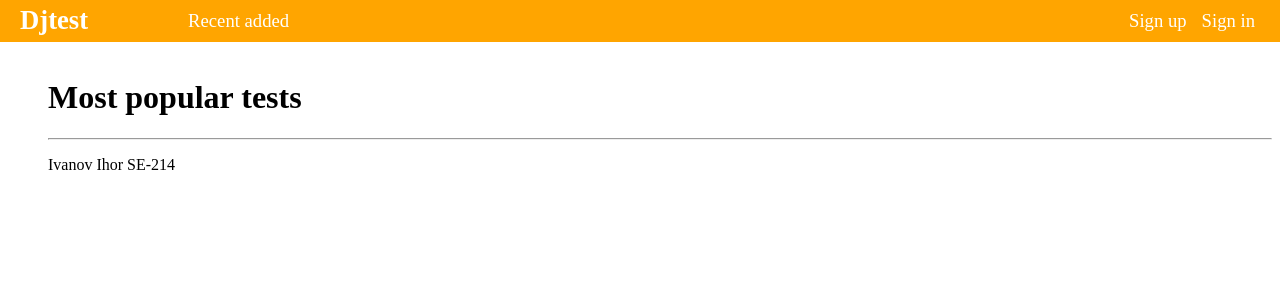
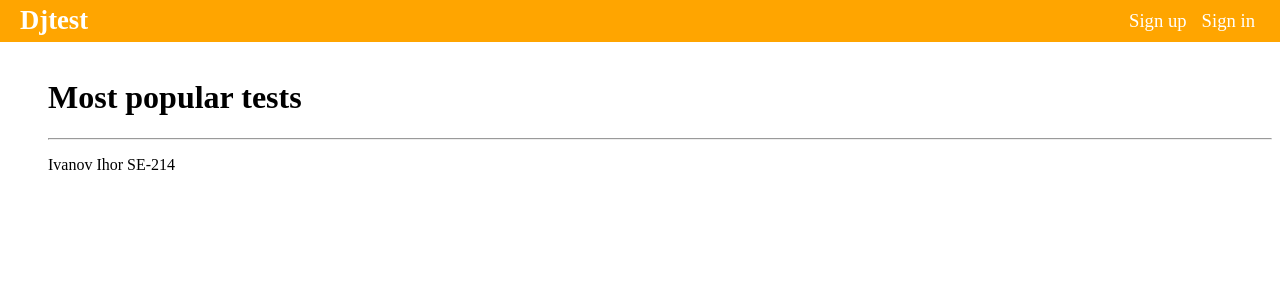
Before and after one commit to Meetoul/djtest, a Django app: template apps/core/templates/core/home.html in a window 1280 px wide. Shown: the top 300 px of the page. Run offline with Django 3.2, Linux system fonts and the light colour scheme; the template is opened without the code that fills it, so the values that code supplies are empty.

Commit message:
Removed unused links on navbar

```diff
--- a/djtest/templates/base.html
+++ b/djtest/templates/base.html
@@ -18,7 +18,7 @@
 
                 <div class="navbar-links">
                     <ul>
-                        <li><a href="">Recent added</a></li>
+                        <!-- <li><a href="">Recent added</a></li> -->
                     </ul>
                 </div>
 
```
